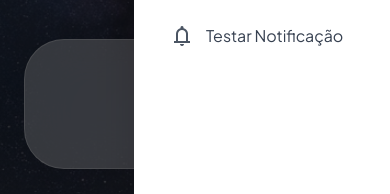
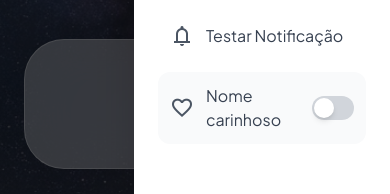
Before and after one commit to wallacebavila-art/love-app, a React (Vite) app: page / in a window 390 px wide. Both pictures are taken after a click on the button "menu". Shown: the part 352-546 px from the top of the page. Built offline with nearby package versions, Linux system fonts and the light colour scheme; no server answers; the database is empty; a web font is replaced by a local one.

Commit message:
Add toggle for affectionate name (Raíssa/Amor) in header and weather modal

```diff
--- a/src/components/Header.jsx
+++ b/src/components/Header.jsx
@@ -10,6 +10,23 @@ const Header = ({ onOpenCalendar, onOpenWeather }) => {
   const greeting = getGreeting();
   const [isMenuOpen, setIsMenuOpen] = useState(false);
   const [weather, setWeather] = useState(null);
+  const [useLoveName, setUseLoveName] = useState(false);
+
+  useEffect(() => {
+    // Carregar preferência do localStorage
+    const saved = localStorage.getItem('useLoveName');
+    if (saved) {
+      setUseLoveName(JSON.parse(saved));
+    }
+
+    // Ouvir evento de toggle
+    const handleToggle = (e) => {
+      setUseLoveName(e.detail);
+    };
+
+    window.addEventListener('loveNameToggled', handleToggle);
+    return () => window.removeEventListener('loveNameToggled', handleToggle);
+  }, []);
 
   useEffect(() => {
     const loadWeather = async () => {
@@ -79,7 +96,7 @@ const Header = ({ onOpenCalendar, onOpenWeather }) => {
               {getIcon()}
             </span>
             <h1 className={`font-headline-lg-mobile ${getTextColor} italic transition-all duration-300 hover:scale-105 cursor-default text-[20px]`}>
-              {greeting}, Raíssa
+              {greeting}, {useLoveName ? 'Amor' : 'Raíssa'}
             </h1>
           </div>
           <p className={`font-label-md ${getTextColor} text-[12px] ml-8 opacity-80`}>
--- a/src/components/SideMenu.jsx
+++ b/src/components/SideMenu.jsx
@@ -1,7 +1,25 @@
 import { populateSampleMessages } from '../services/populateMessages';
 import { sendDailyMessageNotification } from '../services/notificationService';
+import { useState, useEffect } from 'react';
 
 const SideMenu = ({ isOpen, onClose, onOpenCalendar, onOpenWeather }) => {
+  const [useLoveName, setUseLoveName] = useState(false);
+
+  useEffect(() => {
+    // Carregar preferência do localStorage
+    const saved = localStorage.getItem('useLoveName');
+    if (saved) {
+      setUseLoveName(JSON.parse(saved));
+    }
+  }, []);
+
+  const toggleLoveName = () => {
+    const newValue = !useLoveName;
+    setUseLoveName(newValue);
+    localStorage.setItem('useLoveName', JSON.stringify(newValue));
+    // Dispara evento para notificar outros componentes
+    window.dispatchEvent(new CustomEvent('loveNameToggled', { detail: newValue }));
+  };
 
   if (!isOpen) return null;
 
@@ -76,6 +94,19 @@ const SideMenu = ({ isOpen, onClose, onOpenCalendar, onOpenWeather }) => {
               <span className="material-symbols-outlined text-gray-600">notifications</span>
               <span className="font-body-md text-[16px] text-gray-700">Testar Notificação</span>
             </button>
+
+            <div className="flex items-center justify-between p-3 rounded-xl bg-gray-50">
+              <div className="flex items-center gap-3">
+                <span className="material-symbols-outlined text-gray-600">favorite</span>
+                <span className="font-body-md text-[16px] text-gray-700">Nome carinhoso</span>
+              </div>
+              <button
+                onClick={toggleLoveName}
+                className={`w-12 h-6 rounded-full transition-colors ${useLoveName ? 'bg-pink-500' : 'bg-gray-300'}`}
+              >
+                <div className={`w-5 h-5 bg-white rounded-full shadow-md transition-transform ${useLoveName ? 'translate-x-6' : 'translate-x-0.5'}`} />
+              </button>
+            </div>
           </div>
         </div>
       </div>
--- a/src/components/WeatherModal.jsx
+++ b/src/components/WeatherModal.jsx
@@ -1,4 +1,24 @@
+import { useState, useEffect } from 'react';
+
 const WeatherModal = ({ isOpen, onClose, weather }) => {
+  const [useLoveName, setUseLoveName] = useState(false);
+
+  useEffect(() => {
+    // Carregar preferência do localStorage
+    const saved = localStorage.getItem('useLoveName');
+    if (saved) {
+      setUseLoveName(JSON.parse(saved));
+    }
+
+    // Ouvir evento de toggle
+    const handleToggle = (e) => {
+      setUseLoveName(e.detail);
+    };
+
+    window.addEventListener('loveNameToggled', handleToggle);
+    return () => window.removeEventListener('loveNameToggled', handleToggle);
+  }, []);
+
   if (!isOpen || !weather) return null;
 
   return (
@@ -16,7 +36,7 @@ const WeatherModal = ({ isOpen, onClose, weather }) => {
           <span className="material-symbols-outlined text-blue-600 text-[48px]">cloud</span>
           <h2 className="font-headline-lg text-[28px] text-gray-800 mt-2">Clima de Hoje</h2>
           <p className="font-body-md text-[14px] text-gray-600 mt-2">
-            Raíssa, informações do clima para você saber como será seu dia
+            {useLoveName ? 'Amor' : 'Raíssa'}, informações do clima para você saber como será seu dia
           </p>
         </div>
 
```
